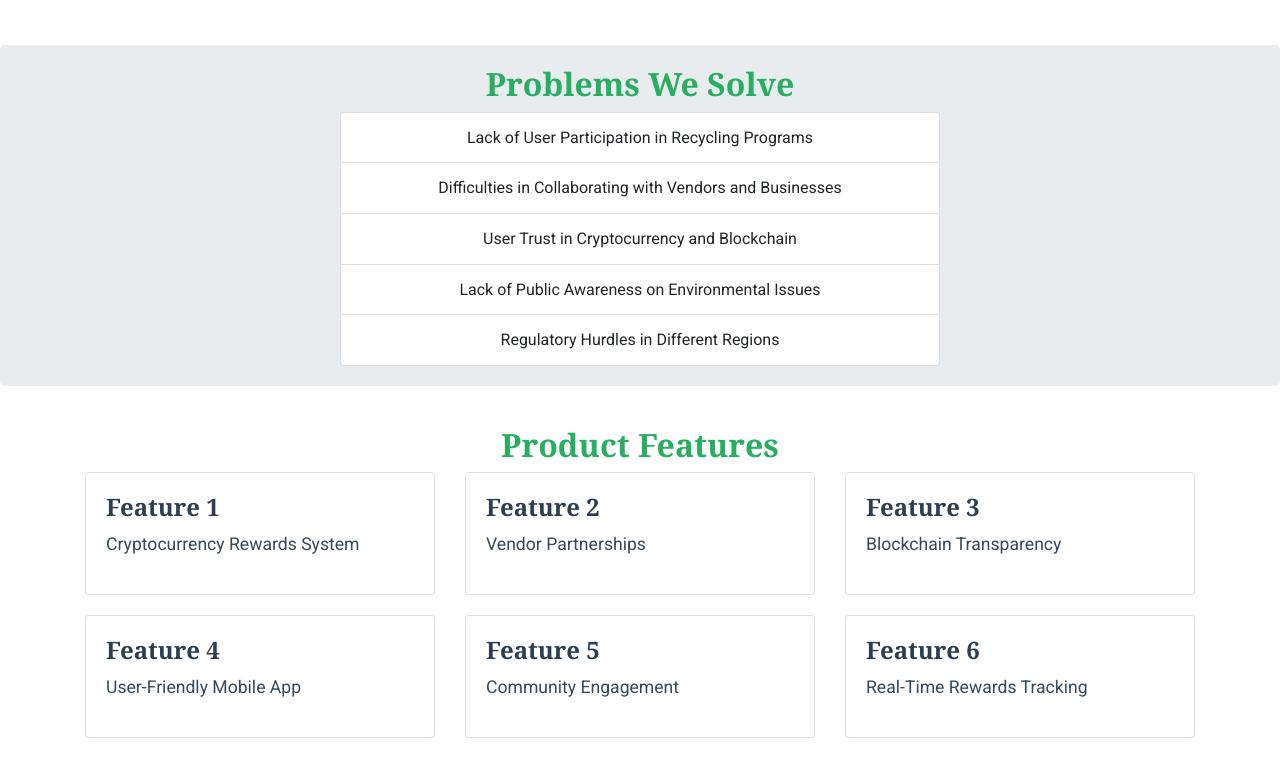
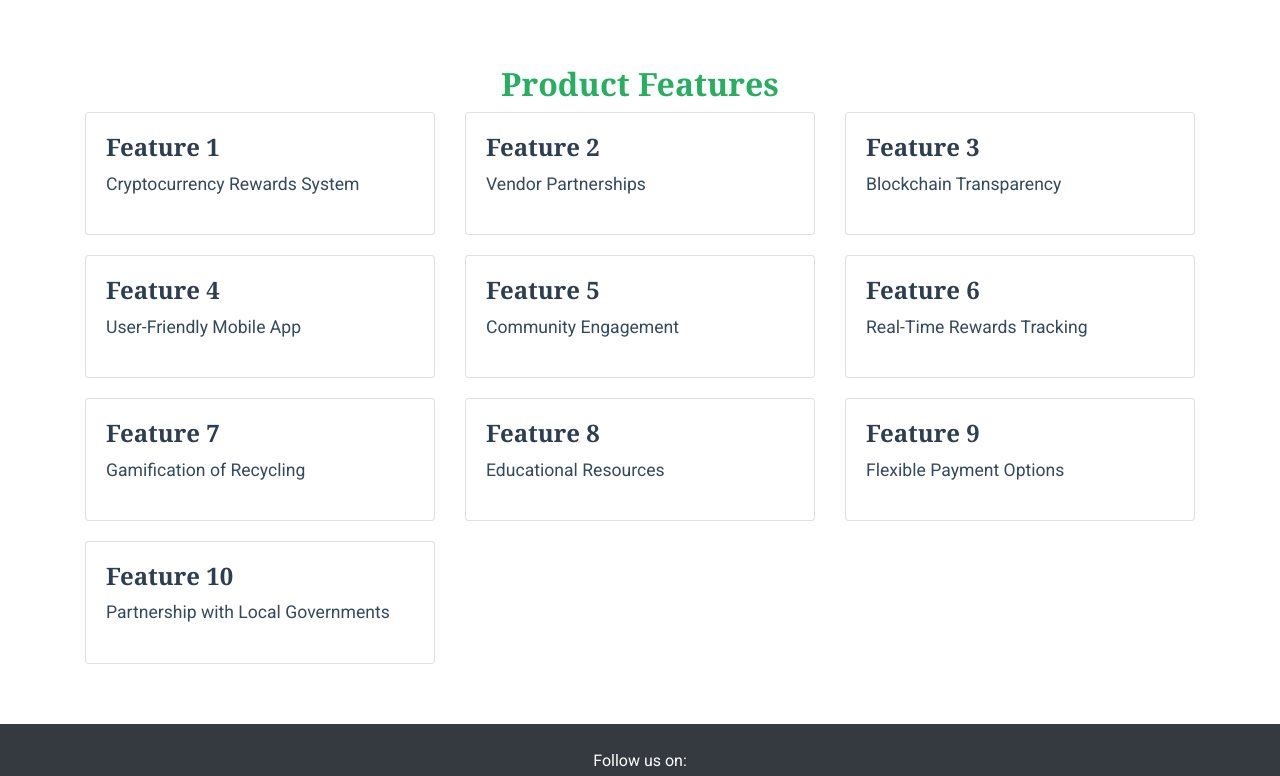
Before and after one commit to WilliamKesuma/WilliamKesuma.github.io, a plain HTML site: page index.html in a window 1280 px wide. Shown: the part 1520-2296 px from the top of the page. Drawn offline with nearby package versions, Linux system fonts and the light colour scheme.

Commit message:
Update index.html

```diff
--- a/index.html
+++ b/index.html
@@ -80,24 +80,39 @@
 </head>
 <body>
     <!-- Navigation Bar -->
-    <nav class="navbar navbar-expand-lg navbar-dark bg-primary">
+   <nav class="navbar navbar-expand-lg navbar-dark bg-primary sticky-top">
     <a class="navbar-brand" href="#">TrashCoin</a>
     <button class="navbar-toggler" type="button" data-toggle="collapse" data-target="#navbarNav" aria-controls="navbarNav" aria-expanded="false" aria-label="Toggle navigation">
         <span class="navbar-toggler-icon"></span>
     </button>
     <div class="collapse navbar-collapse" id="navbarNav">
         <ul class="navbar-nav ml-auto">
-                <li class="nav-item">
+            <li class="nav-item active">
                 <a class="nav-link" href="#vision">Vision & Mission</a>
             </li>
             <li class="nav-item">
                 <a class="nav-link" href="#concept">Our Concept</a>
             </li>
+            <li class="nav-item dropdown">
+                <a class="nav-link dropdown-toggle" href="#" id="navbarDropdown" role="button" data-toggle="dropdown" aria-haspopup="true" aria-expanded="false">
+                    Features
+                </a>
+                <div class="dropdown-menu" aria-labelledby="navbarDropdown">
+                    <a class="dropdown-item" href="#features">Overview</a>
+                    <a class="dropdown-item" href="#feature1">Feature 1</a>
+                    <a class="dropdown-item" href="#feature2">Feature 2</a>
+                    <div class="dropdown-divider"></div>
+                    <a class="dropdown-item" href="#feature3">Feature 3</a>
+                </div>
+            </li>
             <li class="nav-item">
                 <a class="nav-link" href="#problems">Problems</a>
             </li>
             <li class="nav-item">
-                    <a class="nav-link" href="#features">Features</a>
+                <a class="nav-link" href="#contact">Contact</a>
+            </li>
+            <li class="nav-item">
+                <a class="nav-link" href="#faq">FAQ</a>
             </li>
         </ul>
     </div>
@@ -148,19 +163,6 @@
     </section>
 
     <!-- Problem Statements Section -->
-    <section id="problems" class="problems">
-        <div class="container text-center"> <!-- Added text-center class here -->
-            <h2>Problems We Solve</h2>
-            <ul class="list-group mx-auto" style="max-width: 600px;"> <!-- Centering the list -->
-                <li class="list-group-item">Lack of User Participation in Recycling Programs</li>
-                <li class="list-group-item">Difficulties in Collaborating with Vendors and Businesses</li>
-                <li class="list-group-item">User Trust in Cryptocurrency and Blockchain</li>
-                <li class="list-group-item">Lack of Public Awareness on Environmental Issues</li>
-                <li class="list-group-item">Regulatory Hurdles in Different Regions</li>
-            </ul>
-        </div>
-    </section>
-
 <!-- Features Section -->
 <section id="features" class="features">
     <div class="container">
@@ -214,6 +216,38 @@
                     </div>
                 </div>
             </div>
+            <div class="col-md-4">
+                <div class="card">
+                    <div class="card-body">
+                        <h4>Feature 7</h4>
+                        <p>Gamification of Recycling</p>
+                    </div>
+                </div>
+            </div>
+            <div class="col-md-4">
+                <div class="card">
+                    <div class="card-body">
+                        <h4>Feature 8</h4>
+                        <p>Educational Resources</p>
+                    </div>
+                </div>
+            </div>
+            <div class="col-md-4">
+                <div class="card">
+                    <div class="card-body">
+                        <h4>Feature 9</h4>
+                        <p>Flexible Payment Options</p>
+                    </div>
+                </div>
+            </div>
+            <div class="col-md-4">
+                <div class="card">
+                    <div class="card-body">
+                        <h4>Feature 10</h4>
+                        <p>Partnership with Local Governments</p>
+                    </div>
+                </div>
+            </div>
         </div>
     </div>
 </section>
```
Lines whose indentation alone changed are shown as unchanged.
